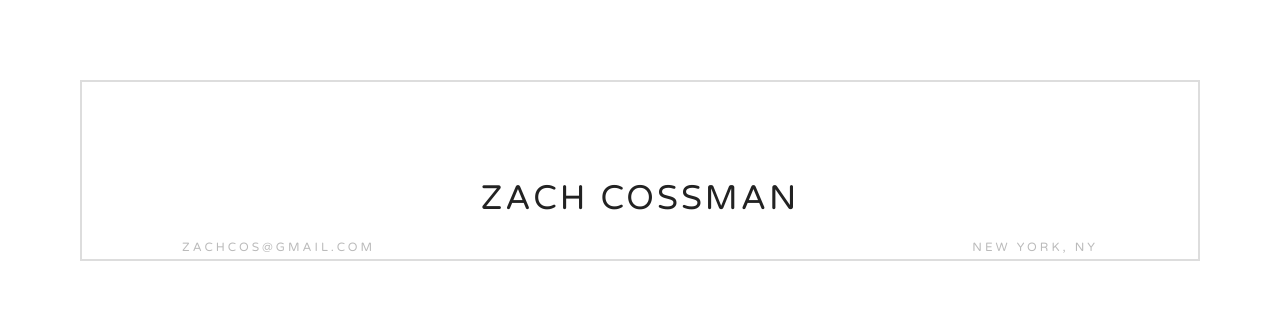
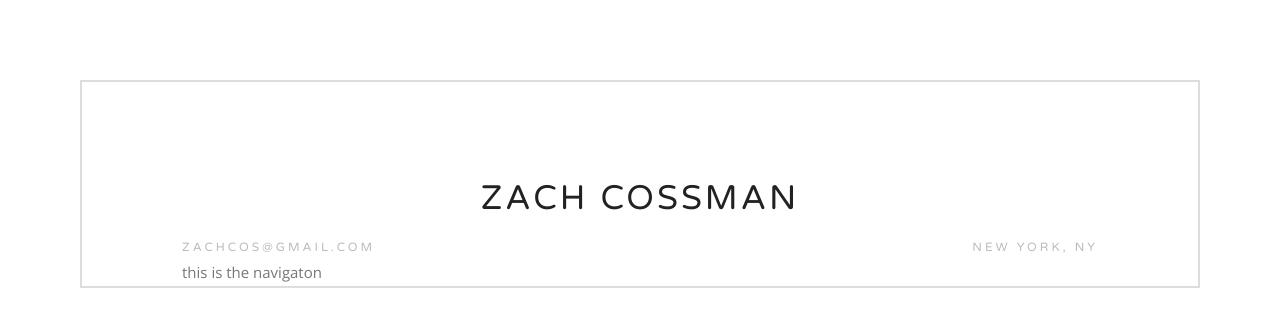
Before and after one commit to Zachcos/ZachCossmanV2, a Gatsby site: page / in a window 1280 px wide. Built offline with nearby package versions, Linux system fonts and the light colour scheme; Gatsby itself is replaced by a stand-in of ours.

Commit message:
Create navigation component and import into layout

```diff
--- a/src/components/layout.js
+++ b/src/components/layout.js
@@ -1,5 +1,6 @@
 import React from 'react';
 import styled from 'styled-components';
+import Navigation from './navigation';
 
 const Container = styled.div`
   max-width: 1100px;
@@ -61,6 +62,7 @@ export default ({ children }) => (
       <div className="email">ZACHCOS@GMAIL.COM</div>
       <div className="city">NEW YORK, NY</div>
     </SiteInfo>
+    <Navigation />
     {children}
   </Container>
 );
--- /dev/null
+++ b/src/components/navigation.js
@@ -0,0 +1,3 @@
+import React from 'react';
+
+export default () => <p>this is the navigaton</p>;
```
